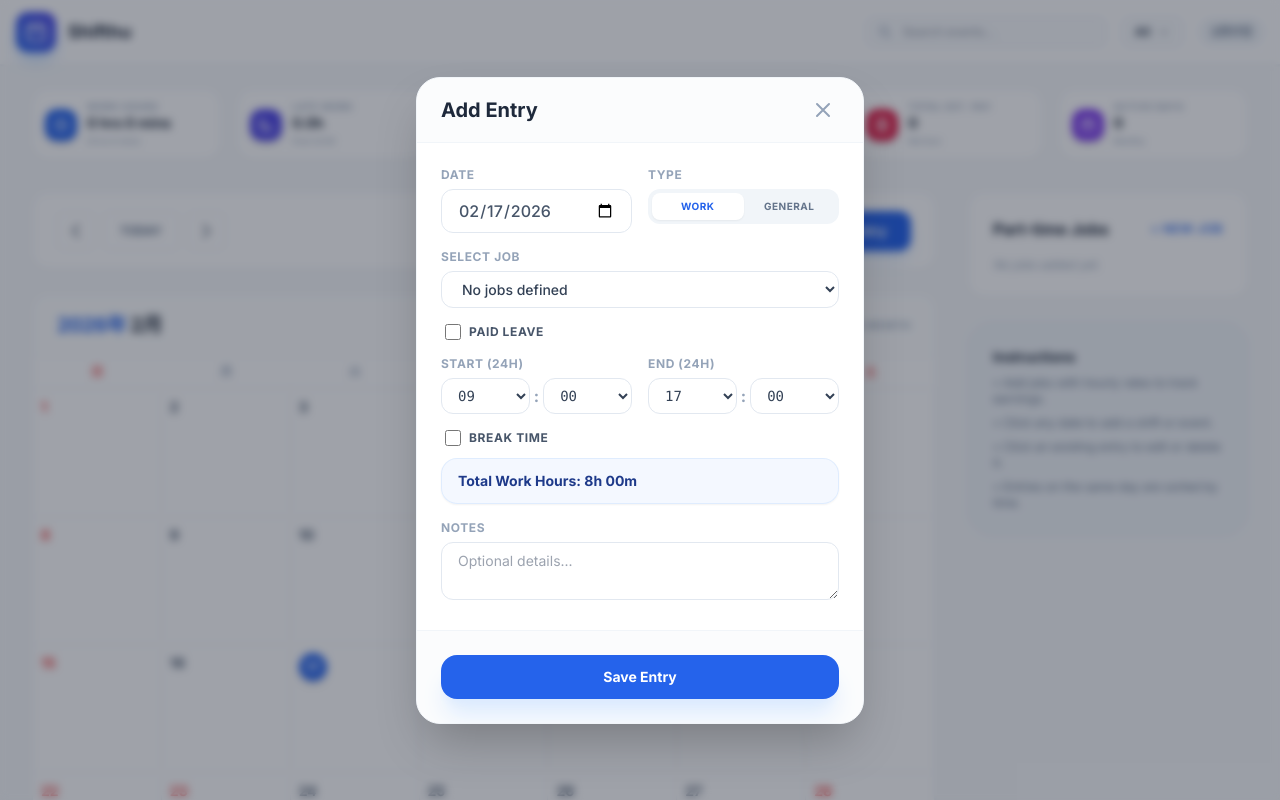
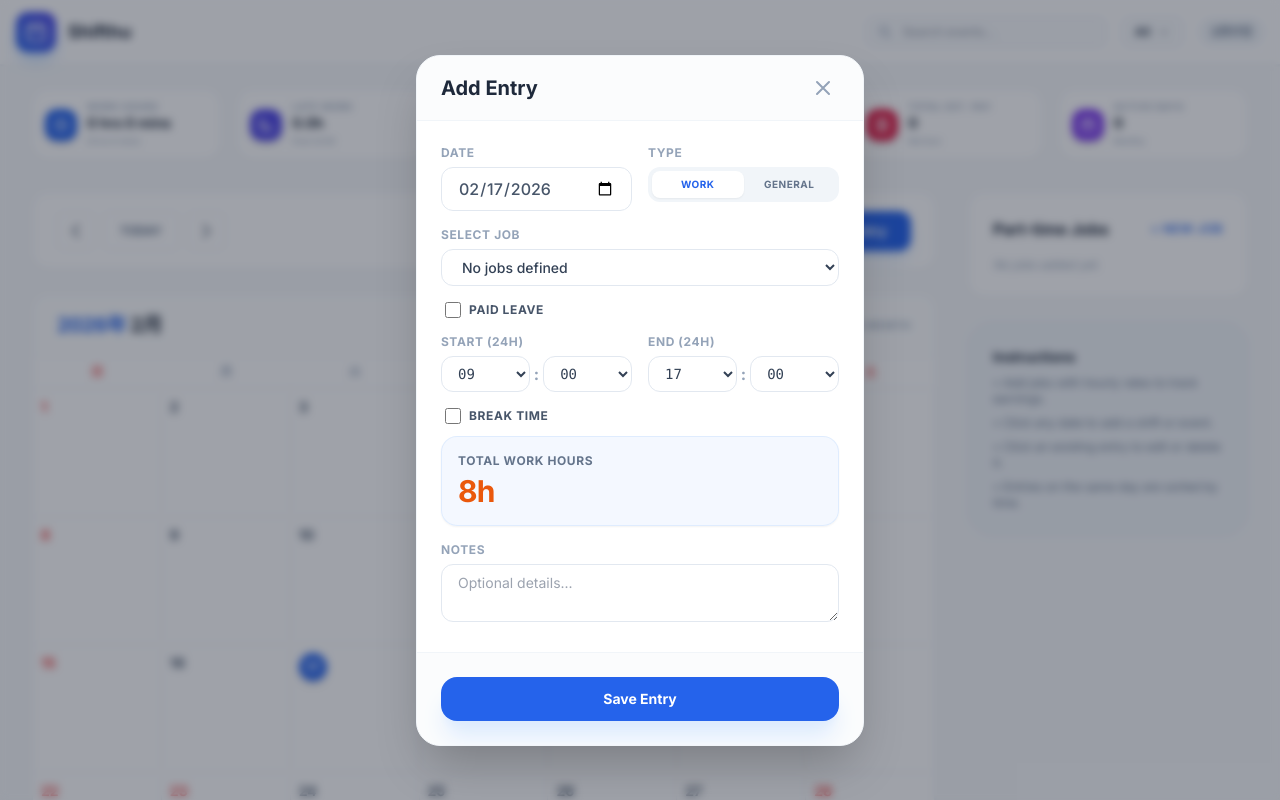
Before and after one commit to KhantSiThu-coder/ShiftMaster, a React (Vite) app: page / in a window 1280 px wide. Both pictures are taken after a click on the button "Add Entry". Shown: the top 800 px of the page. Built offline with nearby package versions, Linux system fonts and the light colour scheme.

Commit message:
feat(ui): enhance work hours display in event modal
Refactor duration formatting utilities to provide more granular time breakdown and update the EventModal UI to display work and late hours with improved styling and typography.

```diff
--- a/components/EventModal.tsx
+++ b/components/EventModal.tsx
@@ -5,6 +5,8 @@ import { formatLinks } from '../utils/text';
 import {
   calculateShiftHours,
   formatBreakDuration,
+  formatWorkDuration,
+  formatLateDuration,
   formatTotalWorkHoursText,
   getBreakStartHourOptions,
   getBreakStartMinuteOptions,
@@ -659,11 +661,30 @@ export const EventModal: React.FC<EventModalProps> = ({ isOpen, onClose, onSave,
                   </div>
                 )}
 
-                <div className="px-4 py-3 bg-blue-50/70 dark:bg-blue-950/40 border border-blue-100/80 dark:border-blue-900/40 rounded-2xl flex items-center justify-between shadow-sm">
-                  <span className="text-sm font-bold text-blue-900 dark:text-blue-100">
-                    {formatTotalWorkHoursText(shiftCalc.workMinutes, shiftCalc.lateMinutes)}
-                  </span>
-                </div>
+                {(() => {
+                  const hasLateHours = shiftCalc.lateMinutes > 0;
+                  const workText = formatWorkDuration(shiftCalc.workMinutes);
+                  const lateText = hasLateHours ? formatLateDuration(shiftCalc.lateMinutes) : '';
+                  const timeColorClass = 'text-orange-600 dark:text-orange-400';
+
+                  return (
+                    <div className="p-3.5 sm:p-4 bg-blue-50/70 dark:bg-slate-800 border border-blue-100/80 dark:border-slate-700 rounded-2xl shadow-sm transition-colors">
+                      <div className="text-xs font-bold text-slate-500 dark:text-slate-400 uppercase tracking-wider mb-1">
+                        Total Work Hours
+                      </div>
+                      <div className={`flex flex-wrap items-baseline gap-x-2.5 gap-y-1 ${timeColorClass}`}>
+                        <span className={`text-2xl sm:text-3xl font-black tracking-tight ${timeColorClass}`}>
+                          {workText}
+                        </span>
+                        {lateText && (
+                          <span className={`text-lg sm:text-xl font-bold tracking-tight ${timeColorClass}`}>
+                            ({lateText})
+                          </span>
+                        )}
+                      </div>
+                    </div>
+                  );
+                })()}
               </div>
             )}
 
--- a/utils/calculations.ts
+++ b/utils/calculations.ts
@@ -30,21 +30,39 @@ export const formatBreakDuration = (minutes: number): string => {
   return `${h}h ${m}m`;
 };
 
+export const formatWorkDuration = (minutes: number): string => {
+  const totalM = Math.max(0, Math.round(minutes));
+  const h = Math.floor(totalM / 60);
+  const m = totalM % 60;
+  if (h === 0 && m === 0) return '0h';
+  if (m === 0) return `${h}h`;
+  if (h === 0) return `${m}m`;
+  return `${h}h ${m}m`;
+};
+
+export const formatLateDuration = (minutes: number): string => {
+  const totalM = Math.max(0, Math.round(minutes));
+  if (totalM <= 0) return '';
+  const h = Math.floor(totalM / 60);
+  const m = totalM % 60;
+  if (m === 0) return `${lhLateText(h)}`;
+  if (h === 0) return `${m}m late`;
+  return `${h}h ${m}m late`;
+};
+
+const lhLateText = (h: number): string => `${h}h late`;
+
 export const formatTotalWorkHoursText = (
   workMinutes: number,
   lateMinutes: number = 0
 ): string => {
-  const wM = Math.max(0, Math.round(workMinutes));
-  const wh = Math.floor(wM / 60);
-  const wm = wM % 60;
-  const workText = `${wh}h ${String(wm).padStart(2, '0')}m`;
+  const workText = formatWorkDuration(workMinutes);
 
   if (lateMinutes > 0) {
-    const lM = Math.max(0, Math.round(lateMinutes));
-    const lh = Math.floor(lM / 60);
-    const lm = lM % 60;
-    const lateText = lh > 0 ? `${lh}h ${String(lm).padStart(2, '0')}m late` : `${lm}m late`;
-    return `Total Work Hours: ${workText} (${lateText})`;
+    const lateText = formatLateDuration(lateMinutes);
+    if (lateText) {
+      return `Total Work Hours: ${workText} (${lateText})`;
+    }
   }
 
   return `Total Work Hours: ${workText}`;
```
